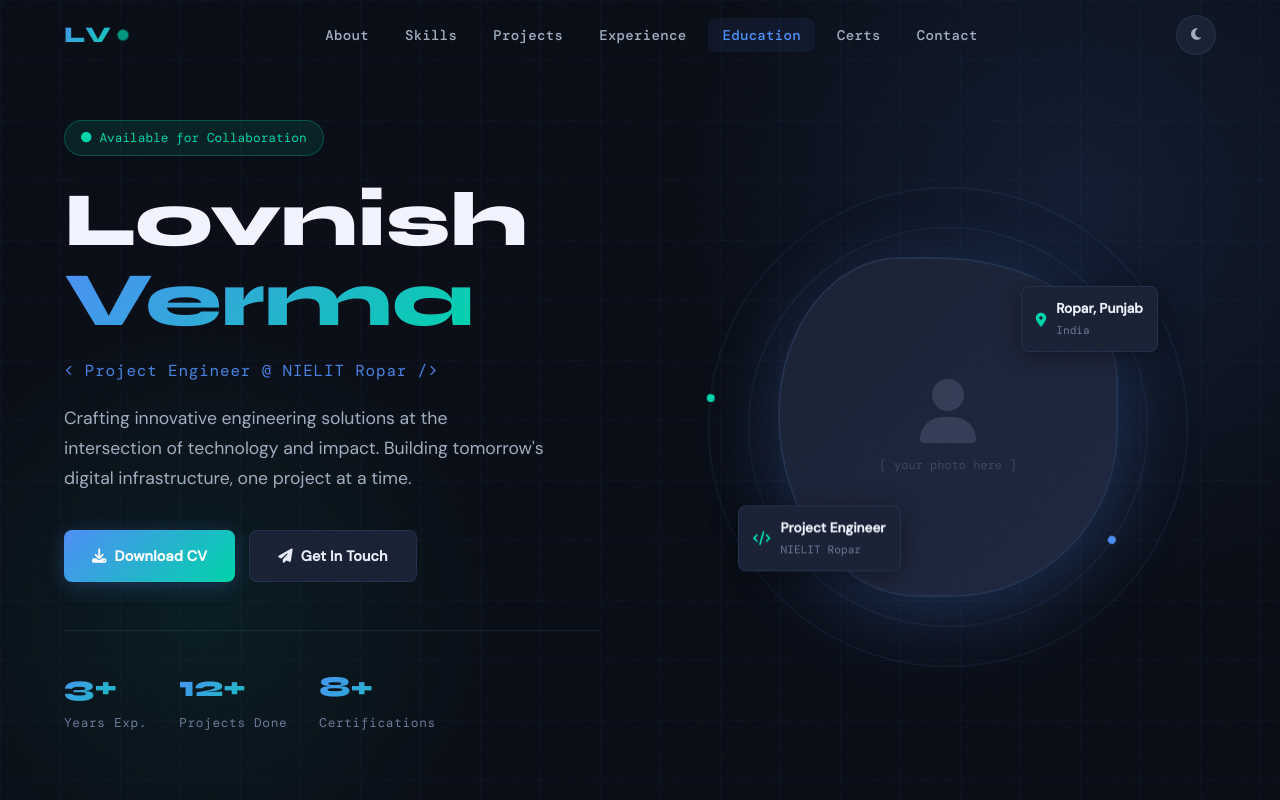
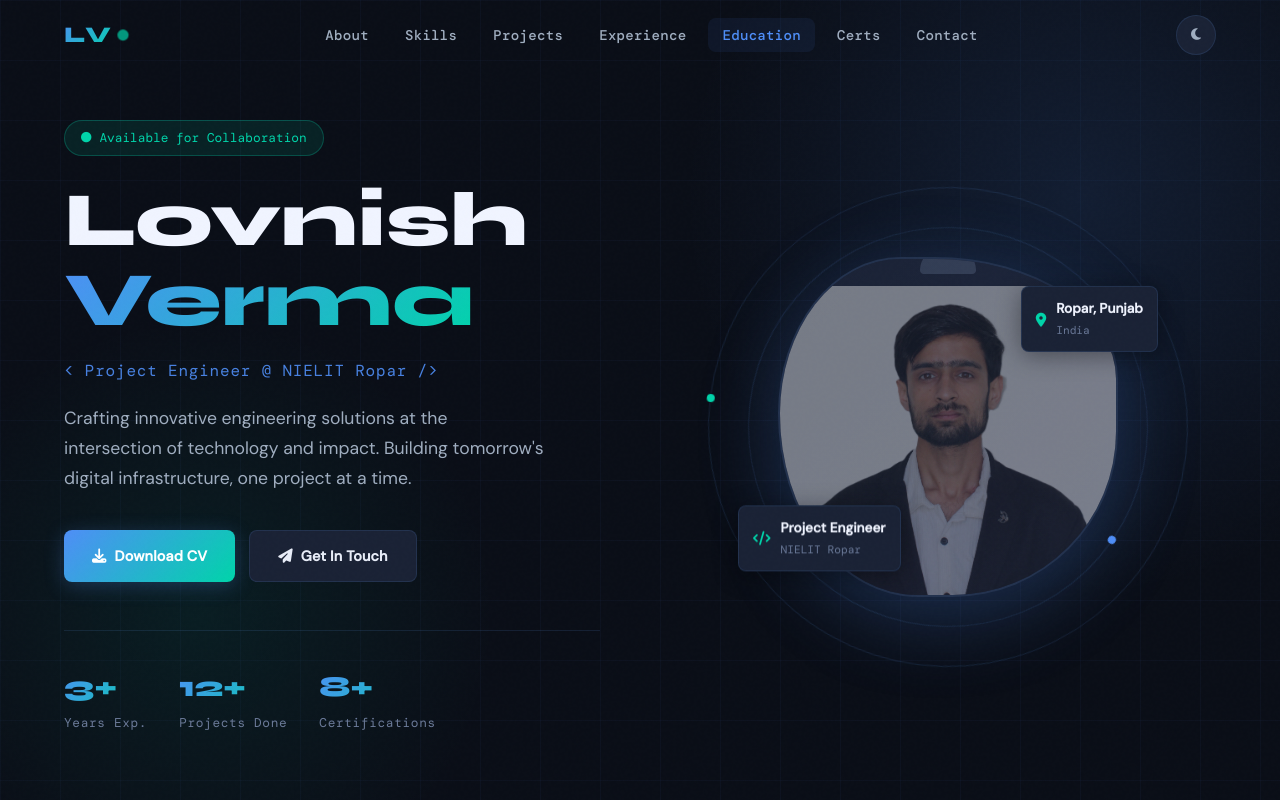
Before and after one commit to princelovnish/princelovnish.github.io, a plain HTML site: page index.html in a window 1280 px wide. Shown: the top 800 px of the page. Drawn offline with nearby package versions, Linux system fonts and the light colour scheme.

Commit message:
Update index.html

```diff
--- a/index.html
+++ b/index.html
@@ -1641,7 +1641,7 @@
             <!-- <img src="img/profile.jpg" alt="Lovnish Verma" /> -->
             <div class="profile-placeholder">
               <i class="fas fa-user"></i>
-              <span>[ your photo here ]</span>
+              <span><img src="img/profile.jpg" alt="Lovnish Verma" /></span>
             </div>
           </div>
 
```
